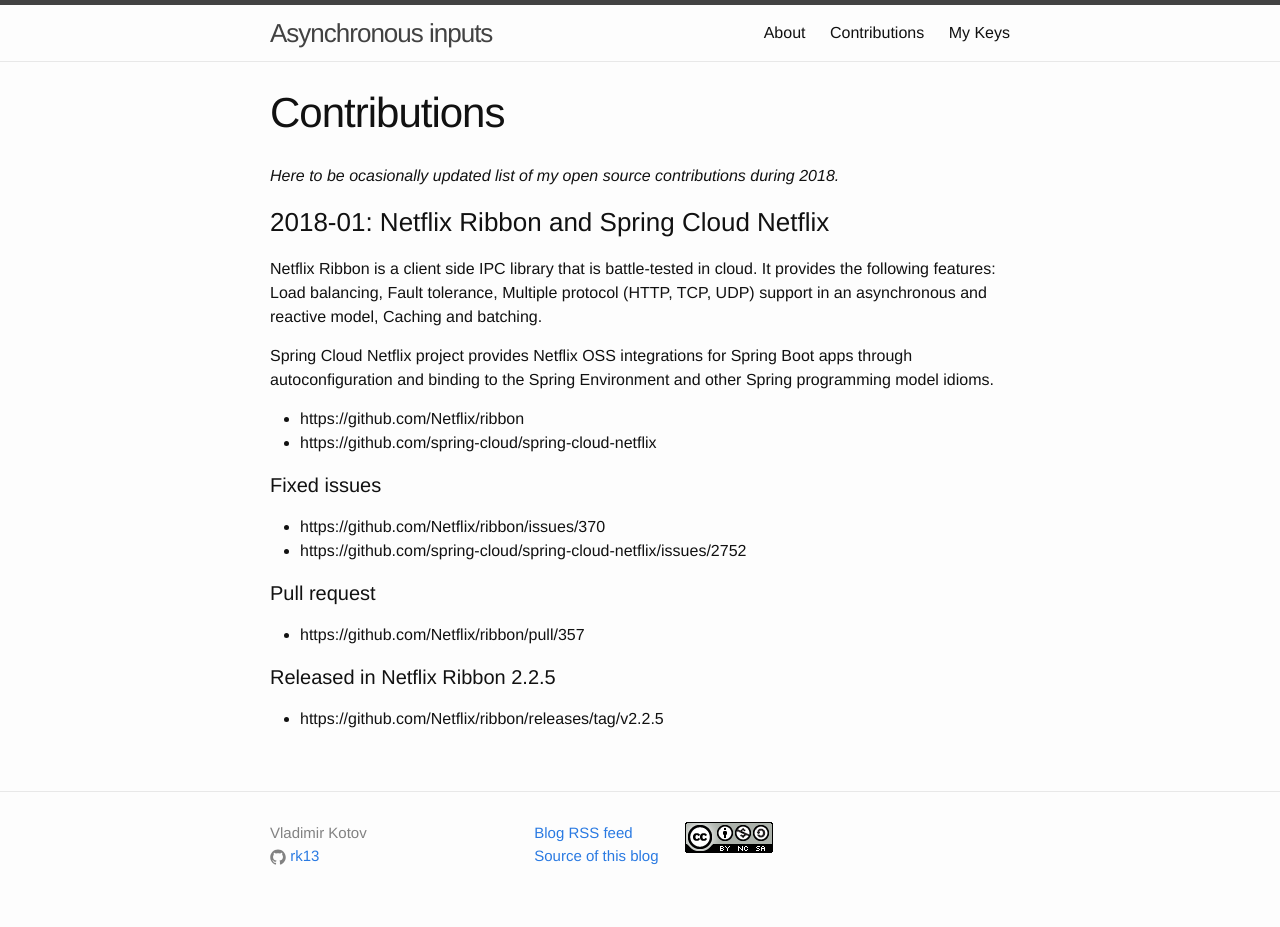
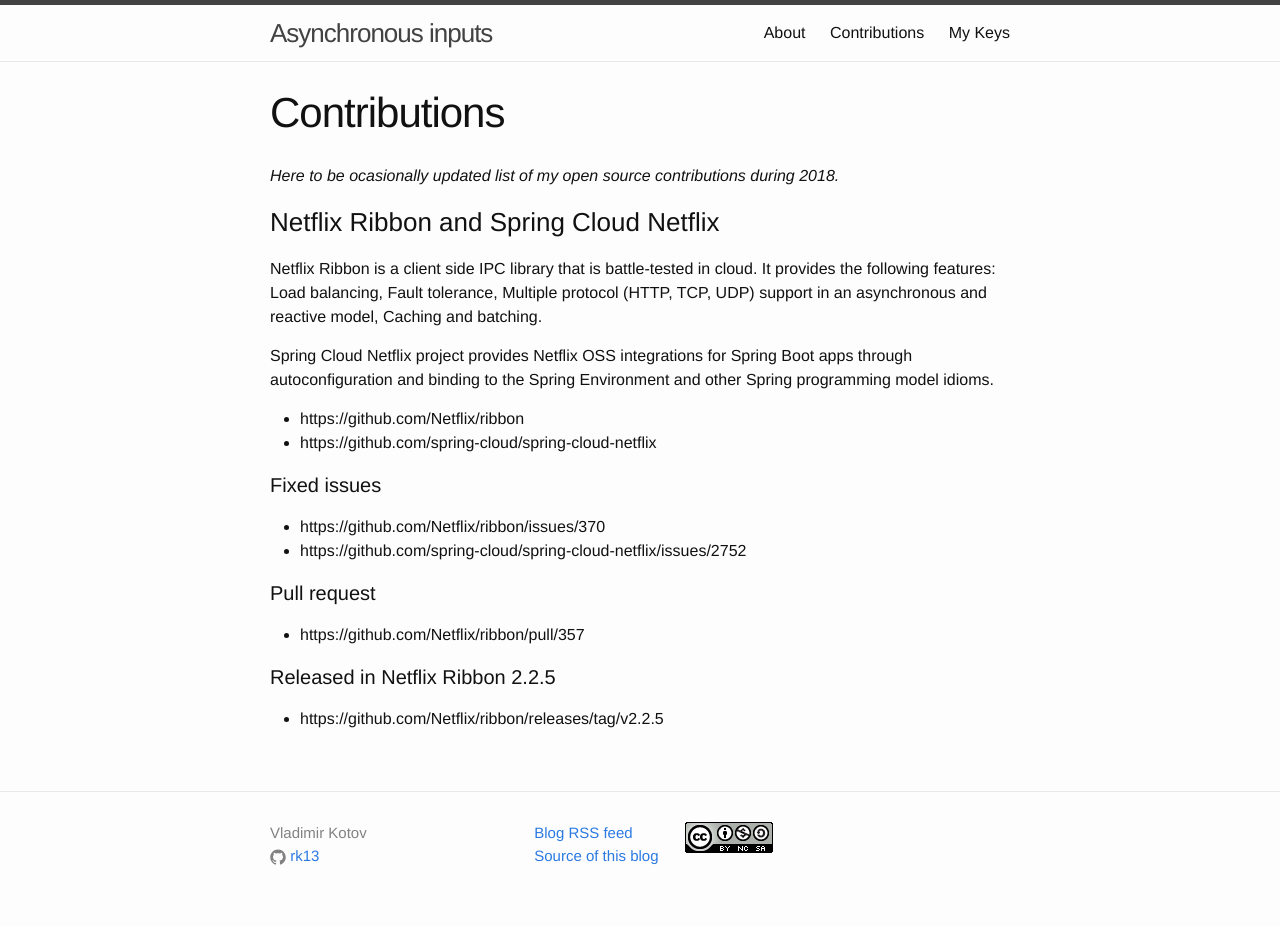
Before and after one commit to rk13/rk13.github.io, a Jekyll site: the page built from contributions.md, in a window 1280 px wide. Built offline with Jekyll 4.4.1, drawn with Linux system fonts in a browser that asks for light colours; Markdown is read by kramdown in place of the engine named in the settings.

Commit message:
Updated contributions

```diff
--- a/contributions.md
+++ b/contributions.md
@@ -6,7 +6,7 @@
 
 *Here to be ocasionally updated list of my open source contributions during 2018.*
 
-### 2018-01: Netflix Ribbon and Spring Cloud Netflix
+### Netflix Ribbon and Spring Cloud Netflix
 
 Netflix Ribbon is a client side IPC library that is battle-tested in cloud. It provides the following features: Load balancing, Fault tolerance, Multiple protocol (HTTP, TCP, UDP) support in an asynchronous and reactive model, Caching and batching.
 
```
